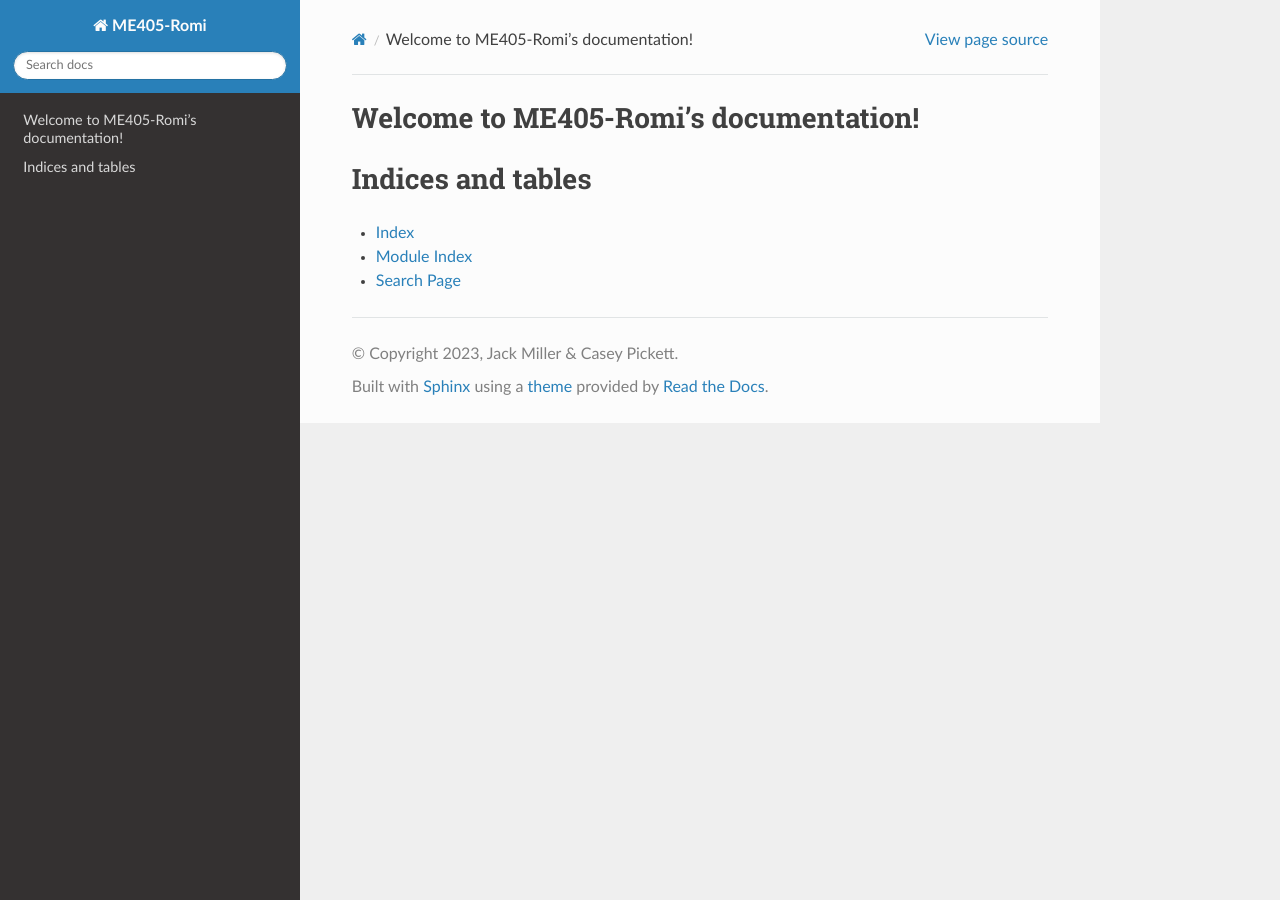
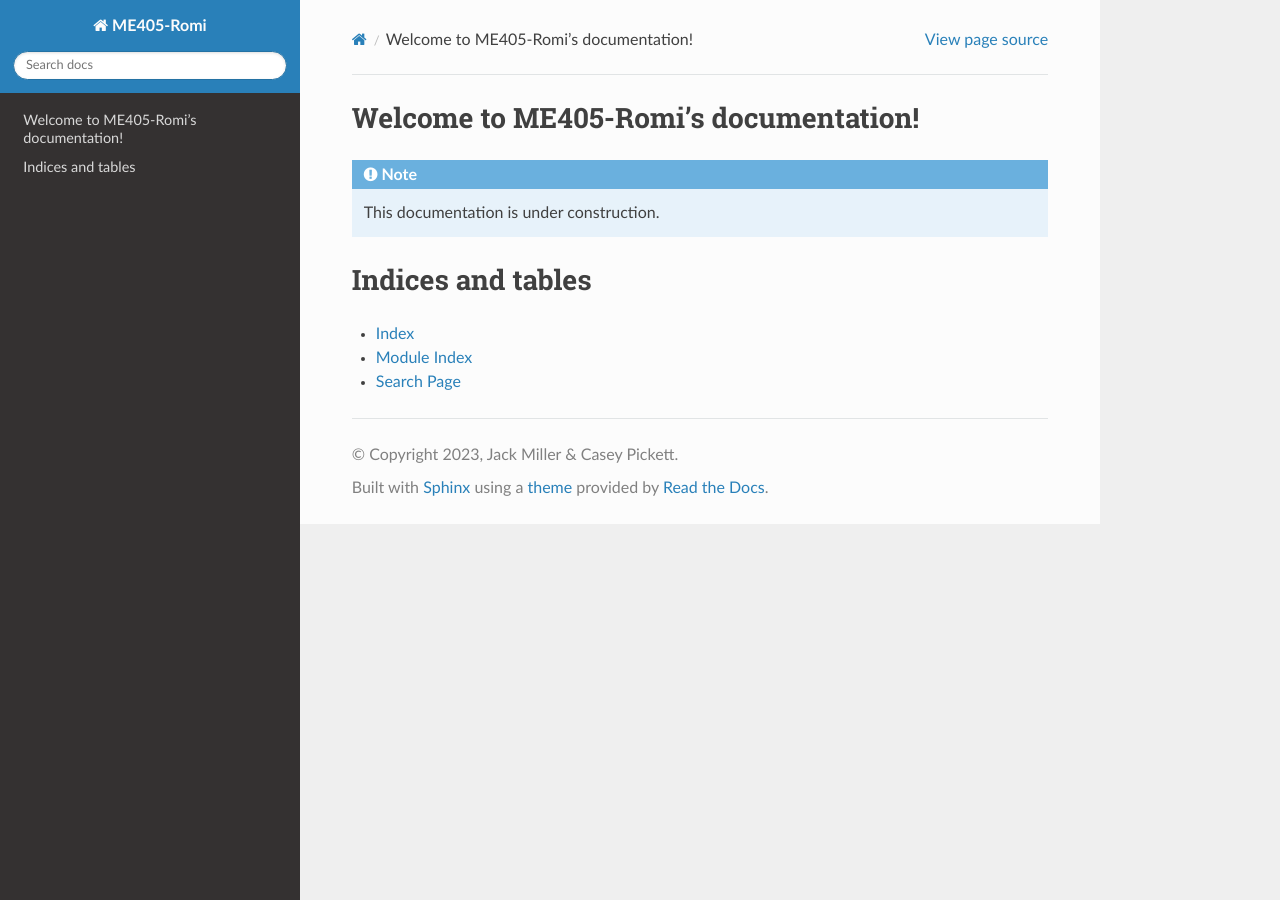
Before and after one commit to jackr-m/ME405-Romi, a Sphinx documentation site: the page built from docs/index.rst, in a window 1280 px wide. Built offline with Sphinx 7.4.7 and the Read the Docs theme 2.0.0, drawn with Linux system fonts in a browser that asks for light colours.

Commit message:
Added sample text to Sphinx landing page

```diff
--- a/docs/index.rst
+++ b/docs/index.rst
@@ -10,7 +10,9 @@ Welcome to ME405-Romi's documentation!
    :maxdepth: 2
    :caption: Contents:
 
+.. note::
 
+   This documentation is under construction.
 
 Indices and tables
 ==================
```
